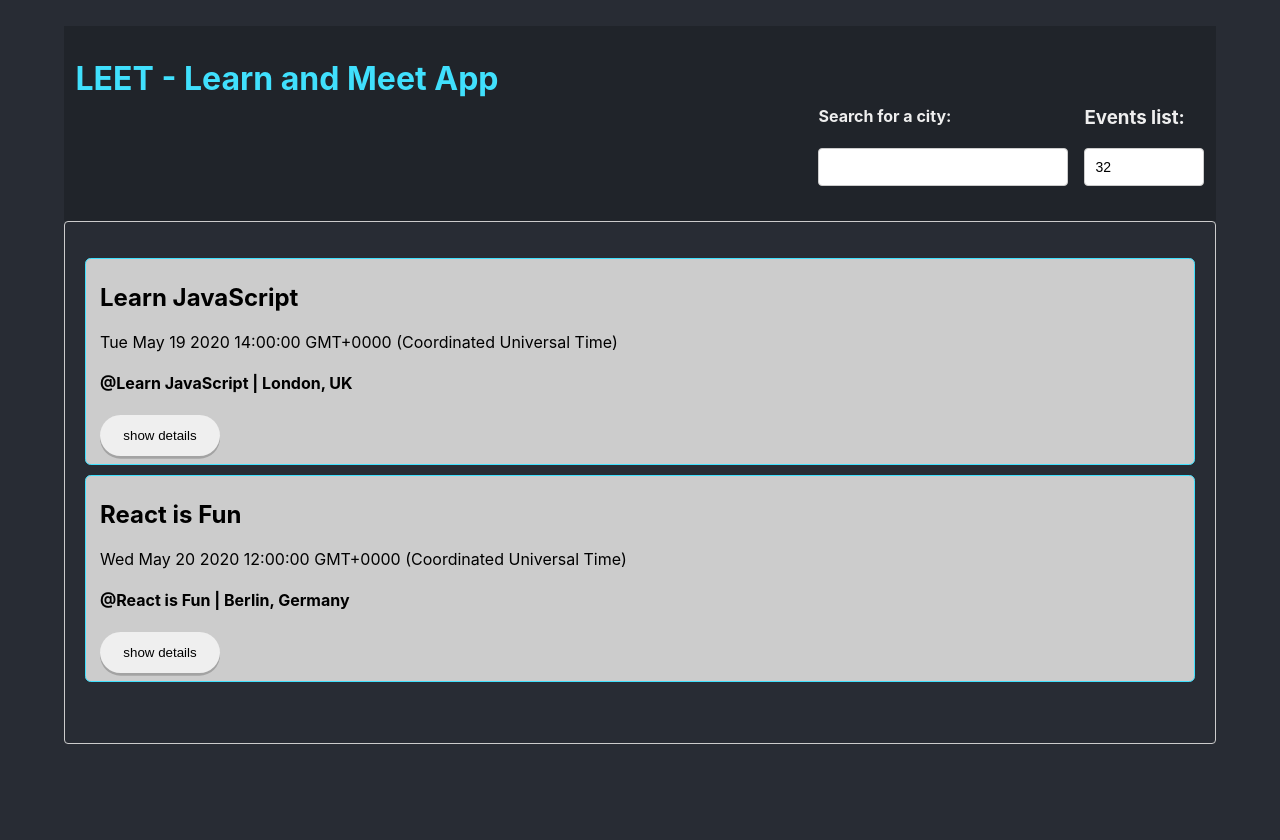
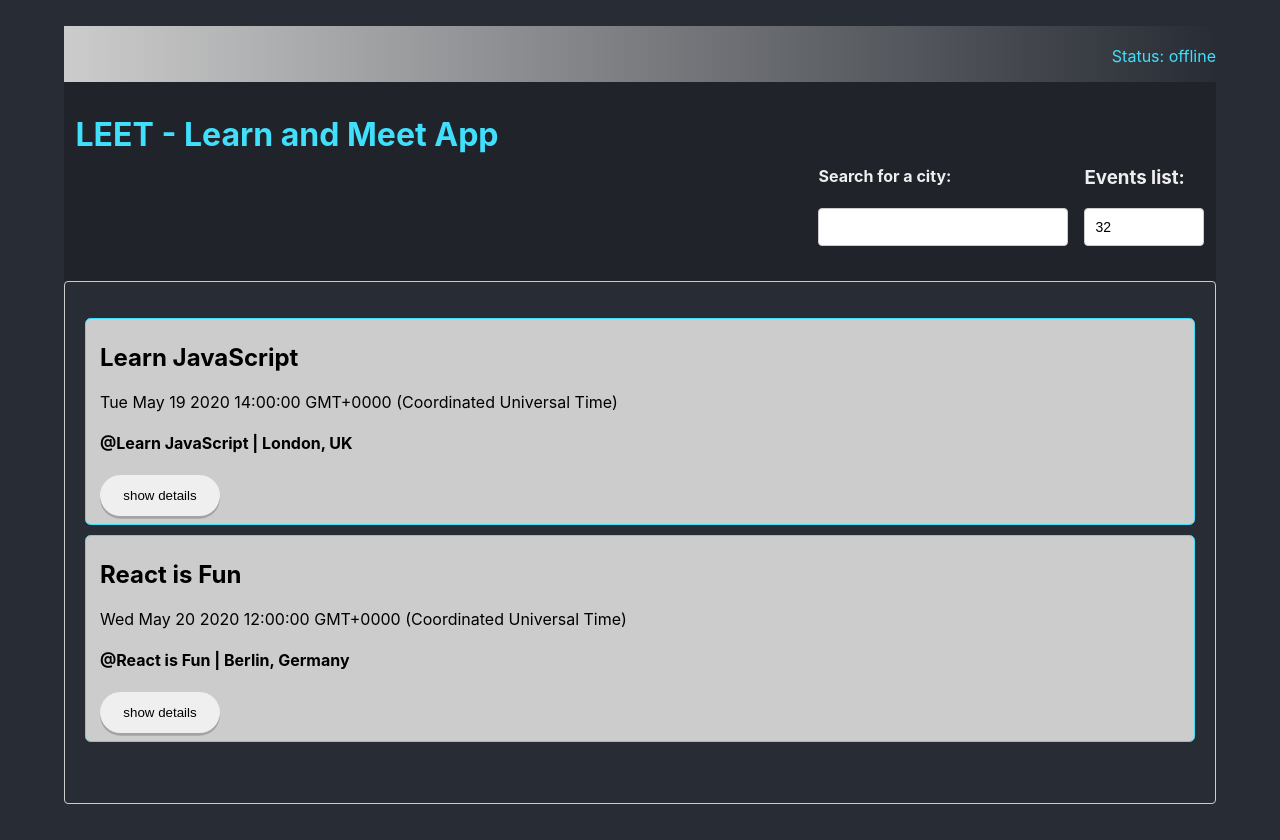
Before and after one commit to AfonsoRD/meet, a React (Create React App) app: page / in a window 1280 px wide. Before the commit the page ends 800 px from the top, so only its background shows below. Built offline with nearby package versions, Linux system fonts and the light colour scheme; what atatus-spa would draw is missing.

Commit message:
Online Status

```diff
--- a/src/App.css
+++ b/src/App.css
@@ -2,7 +2,8 @@
   /* change these top variables to change the theme! */
   --top-bar-color: #20242A;
   --primary-color: #40E0FD;
-  --shadow-color: #40e1fd8d;
+  --shadow-color: #3fe1fd8d;
+  --light-grey: #ccc;
   --bg-color: #282C34;
   --border-color: #ccc
 }
@@ -76,7 +77,7 @@ input[type="number"] {
   padding: 8px 6px 8px 10px;
   border-radius: 4px;
   outline: none;
-  border: 1px solid #ccc;
+  border: 1px solid var(--light-grey);
   font-size: 14px;
   line-height: 20px;
   align-self: center;
@@ -192,9 +193,15 @@ input[type="number"] {
 }
 
 .Alert {
+  margin-top: 0;
+  padding: .25em 0 0;
   display: flex;
   flex-direction: column;
   align-items: flex-end;
+}
+
+.alert-status {
+  background: linear-gradient(90deg, var(--light-grey), transparent);
 }
 
 .data-vis-wrapper {
@@ -224,6 +231,8 @@ input[type="number"] {
   min-width: 10rem;
   margin: 1rem;
 }
+
+
 
 .google-btn {
   width: 184px;
--- a/src/App.js
+++ b/src/App.js
@@ -5,13 +5,21 @@ import EventList from './EventList';
 import CitySearch from './CitySearch';
 import NumberOfEvents from './NumberOfEvents';
 import { getEvents, extractLocations } from './api';
+import { InfoAlert } from './Alert';
 
 class App extends Component {
   state = {
     events: [],
     locations: [],
     seletedLocation: 'all',
-    eventCount: 32
+    eventCount: 32,
+    infoText: ''
+  };
+
+  networkStatus = () => {
+    this.setState({
+      infoText: navigator.online ? 'Status: online' : 'Status: offline'
+    });
   };
 
   async componentDidMount() {
@@ -22,6 +30,10 @@ class App extends Component {
         this.setState({ events, locations: extractLocations(events) });
       }
     });
+
+    window.addEventListener('online', this.networkStatus);
+    window.addEventListener('offline', this.networkStatus);
+    this.networkStatus();
   }
 
   componentWillUnmount() {
@@ -73,6 +85,9 @@ class App extends Component {
   render() {
     return (
       <div className='App'>
+        <div className='alert-status'>
+          <InfoAlert text={this.state.infoText} />
+        </div>
         <div className='top-bar'>
           <h1 className='app-tittle'>LEET - Learn and Meet App</h1>
           <div className='city-search-field'>
--- a/src/api.js
+++ b/src/api.js
@@ -44,7 +44,7 @@ export const getEvents = async () => {
   if (!navigator.onLine) {
     const data = localStorage.getItem('lastEvents');
     NProgress.done();
-    return data ? JSON.parse(events).events : [];
+    return data ? JSON.parse(data).events : [];
   }
 
   const token = await getAccessToken();
```
